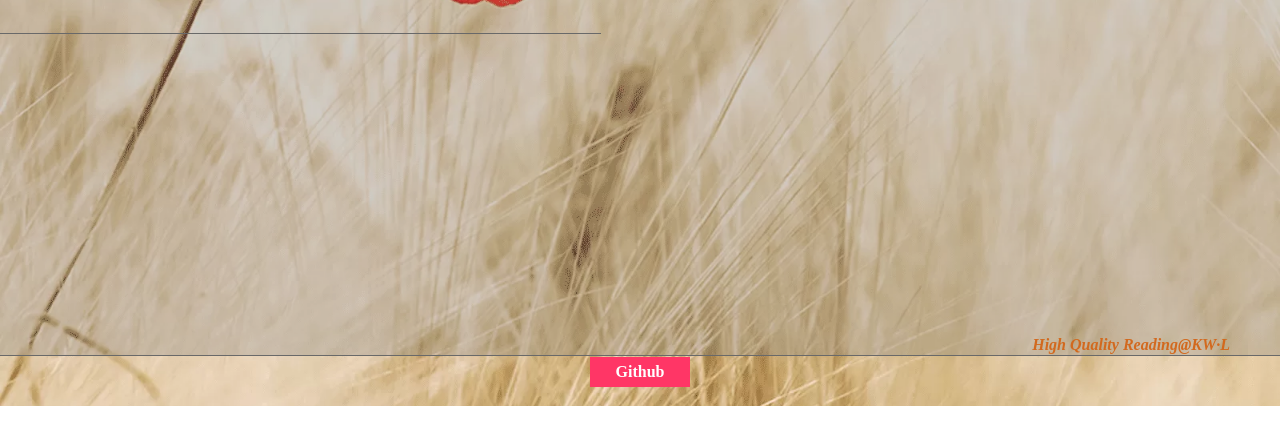
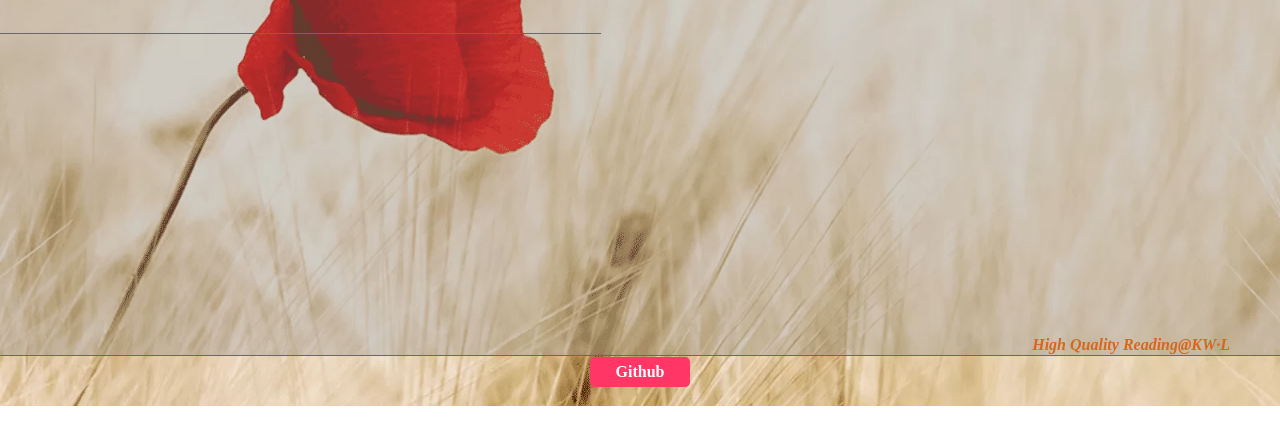
Before and after one commit to KW8Git/HQR-1.0, a plain HTML site: page index.html in a window 1280 px wide. Shown: the part 260-704 px from the top of the page. Drawn offline with Linux system fonts and the light colour scheme.

Commit message:
add analytor of brower in script folder

```diff
--- a/index.html
+++ b/index.html
@@ -9,6 +9,9 @@
     <script type="text/javascript" src="script/myscript.js"></script>
 </head>
 <body>
+	<div class="big_bg_img">
+		<img src="images/bg_img.webp" alt="bg_img.webp" />
+	</div>
     <div id="big_container">
         <header>
             <div class="logo_container">
--- a/script/myscript.js
+++ b/script/myscript.js
@@ -4,4 +4,14 @@ $(document).ready(function(){
     $("header .logo_container .logo").show().addClass("animated zoomInDown");
     $("#main .content h2").delay(3000).show(3000);
     $("#main .content p").delay(3000).show(3000);
+
+    /*判断浏览器类型*/
+    var browerType = window.navigator.userAgent.indexOf("Chrome") !== -1;
+    if(browerType){
+    	/*显示img*/
+    	$(".big_bg_img img").show();
+    }else{
+    	    /*添加brower-noChrome*/
+   		$("#big_container").addClass("brower-noChrome");
+    }
 })
--- a/style/base-pc.css
+++ b/style/base-pc.css
@@ -14,6 +14,7 @@ hr{
 /*  -webkit-animation-delay: 2s;*/
 /*  -webkit-animation-iteration-count: infinite;*/
 }
+/*********************************************/
 .lhr{
     -webkit-animation-duration: 2s;
     -webkit-animation-delay: 2s;
@@ -22,13 +23,39 @@ hr{
     -webkit-animation-duration: 2s;
     -webkit-animation-delay: 2s;
 }
+/*---------------浏览器----------*/
+.brower-noChrome{
+	background: url("../images/bg_img.png") center no-repeat;
+}
+/*------------------------------*/
+
+/*-------------------------webp------------------------------------*/
+.big_bg_img{
+	position: absolute;
+	width: 100%;
+	height: 666px;
+	overflow: hidden;
+	z-index: -100;
+}
+.big_bg_img img{
+	position: absolute;
+
+	width: 100%;
+	/*height: 668px;*/
+	display: none;
+	z-index: 0;
+}
+span hr{
+	z-index: 5;
+}
+/*-----------------------------------------------------------------*/
 /*-------------------*/
 #big_container{
     width: 100%;
     height: auto;
-    background: url("../images/bg_img.webp") center no-repeat;
     background-size: 100%;
 }
+
 /******/
 header{
     height: 114px;
@@ -103,6 +130,8 @@ footer .alink a{
     line-height: 30px;
     text-decoration: none;
     background-color: #ff3666;
+
+    border-radius: 5px;
 }
 footer .alink a:hover{
     color: chocolate;
```
